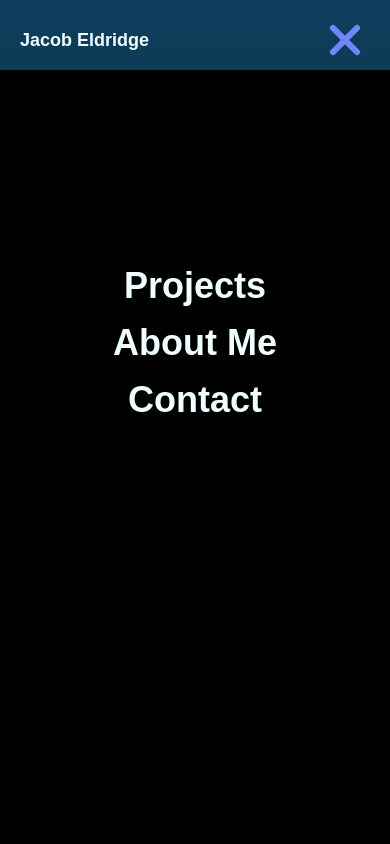
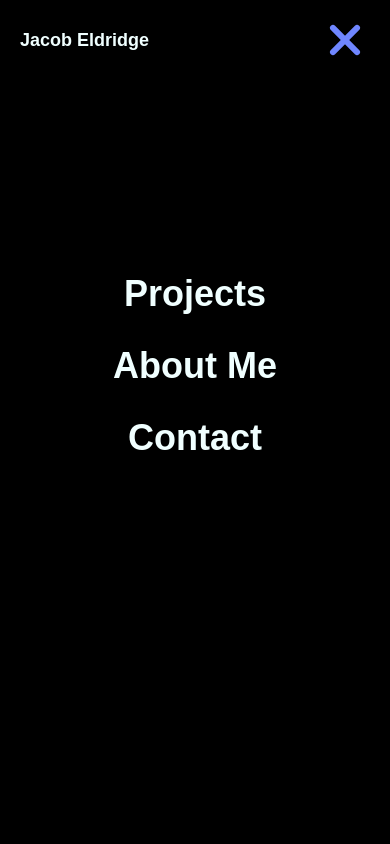
Before and after one commit to JacobEldridge-Code/Portfolio, a plain HTML site: page index.html in a window 390 px wide. Both pictures are taken after a click on the element 345 px from the left and 40 px from the top of the page. Shown: the top 844 px of the page. Drawn offline with Linux system fonts and the light colour scheme.

Commit message:
added a custom scrollbar and fixed my hamburger menu issues

```diff
--- a/script.js
+++ b/script.js
@@ -1,22 +1,29 @@
 const hamMenu = document.querySelector('.ham-menu');
-
+const leftSide = document.querySelector('.name');
 
 hamMenu.addEventListener('click' , () => {
     let navBar = document.querySelector('.header-right');
     navBar.classList.toggle('active');
     hamMenu.classList.toggle('active');
+    leftSide.classList.toggle('active');
 });
 
 function closeMenu ()  {
     let navBar = document.querySelector('.header-right');
     navBar.classList.remove('active');
     hamMenu.classList.remove('active');
-}
+    leftSide.classList.remove('active');
+};
 
-const links = document.querySelectorAll('.header-right .link');
+let links = document.querySelectorAll('.header-right .link');
+let nameLink = document.querySelector('.name');
 
 links.forEach(link => {
     link.addEventListener('click', () => {
         closeMenu();
     });
 });
+
+nameLink.addEventListener('click', () => {
+    closeMenu();
+});
--- a/style.css
+++ b/style.css
@@ -712,49 +712,6 @@ footer button:hover {
 }
 
 
-
-
-/* animations */
-
-@keyframes fade-in-left {
-    0% {
-       transform: translateX(-100%);
-       opacity: 0;
-    }
-    75% {
-        opacity: 0.3;
-    }
-    100% {
-        transform: translateX(0%);
-        opacity: 1;
-    }
-}
-
-@keyframes fade-in-right {
-    0% {
-        transform: translateX(100%);
-        opacity: 0;
-     }
-     75% {
-        opacity: 0.3;
-    }
-     100% {
-         transform: translateX(0%);
-         opacity: 1;
-     }
-}
-
-@keyframes landing-page-left {
-
-}
-
-@keyframes landing-page-right {
-
-}
-
-
-
-
 /* iphone 12+ and samsung 12+  Sorry those with phones before 2018!! */
 
 @media screen and (max-width: 730px) {
@@ -764,6 +721,7 @@ footer button:hover {
     .name {
         margin-left: 20px;
         font-size: 18px;
+        z-index: 1001;
     }
 
     .header-right {
@@ -787,8 +745,10 @@ footer button:hover {
     .header-right.active {
        display: flex;
        height: 100vh;
-       top: 70px;
-       z-index: 10000;
+       top: 0px;
+       gap: 30px;
+       padding-top: 70%;
+       z-index: 1000;
     }
 
     .header-right a {
@@ -803,6 +763,7 @@ footer button:hover {
     .ham-menu {
         display: block;
         margin-right: 25px;
+        z-index: 1001;
     }
 
     .ham-menu span {
@@ -1726,6 +1687,59 @@ footer button:hover {
         color: var(--white-color);
     }
 
-
-
-}
+}
+
+
+/* animations */
+
+@keyframes fade-in-left {
+    0% {
+       transform: translateX(-100%);
+       opacity: 0;
+    }
+    75% {
+        opacity: 0.3;
+    }
+    100% {
+        transform: translateX(0%);
+        opacity: 1;
+    }
+}
+
+@keyframes fade-in-right {
+    0% {
+        transform: translateX(100%);
+        opacity: 0;
+     }
+     75% {
+        opacity: 0.3;
+    }
+     100% {
+         transform: translateX(0%);
+         opacity: 1;
+     }
+}
+
+@keyframes landing-page-left {
+
+}
+
+@keyframes landing-page-right {
+
+}
+
+/* custom scrollbar */
+
+::-webkit-scrollbar {
+    width: 12px;
+}
+
+::-webkit-scrollbar-track {
+    background: rgb(70, 130, 180);
+}
+
+::-webkit-scrollbar-thumb {
+    background-color: var(--white-color);
+    border-radius: 15px;
+    border: 1px solid rgb(70, 130, 180);;
+}
```
Also changed, not shown: index.html (+1 -1 lines).
